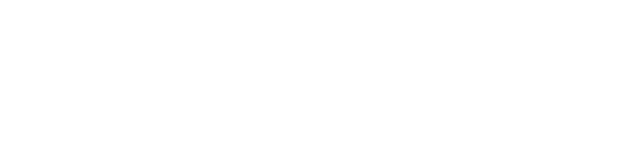
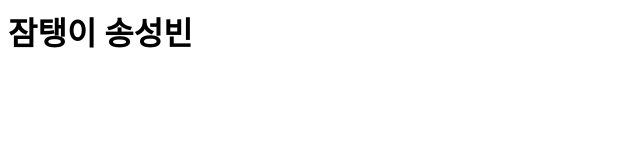
Before and after one commit to dauife/hooome, a plain HTML site: page index.html in a window 1280 px wide. Shown: the whole page, without its empty margins (0-640 px from the left). Drawn offline with Linux system fonts and the light colour scheme.

Commit message:
Update index.html

```diff
--- a/index.html
+++ b/index.html
@@ -1,6 +1,7 @@
 <html>
   <head>
     <title>송성빈 잠만보</title>
+    <h1>잠탱이 송성빈</h1>
   </head>
 
   <body>
```
